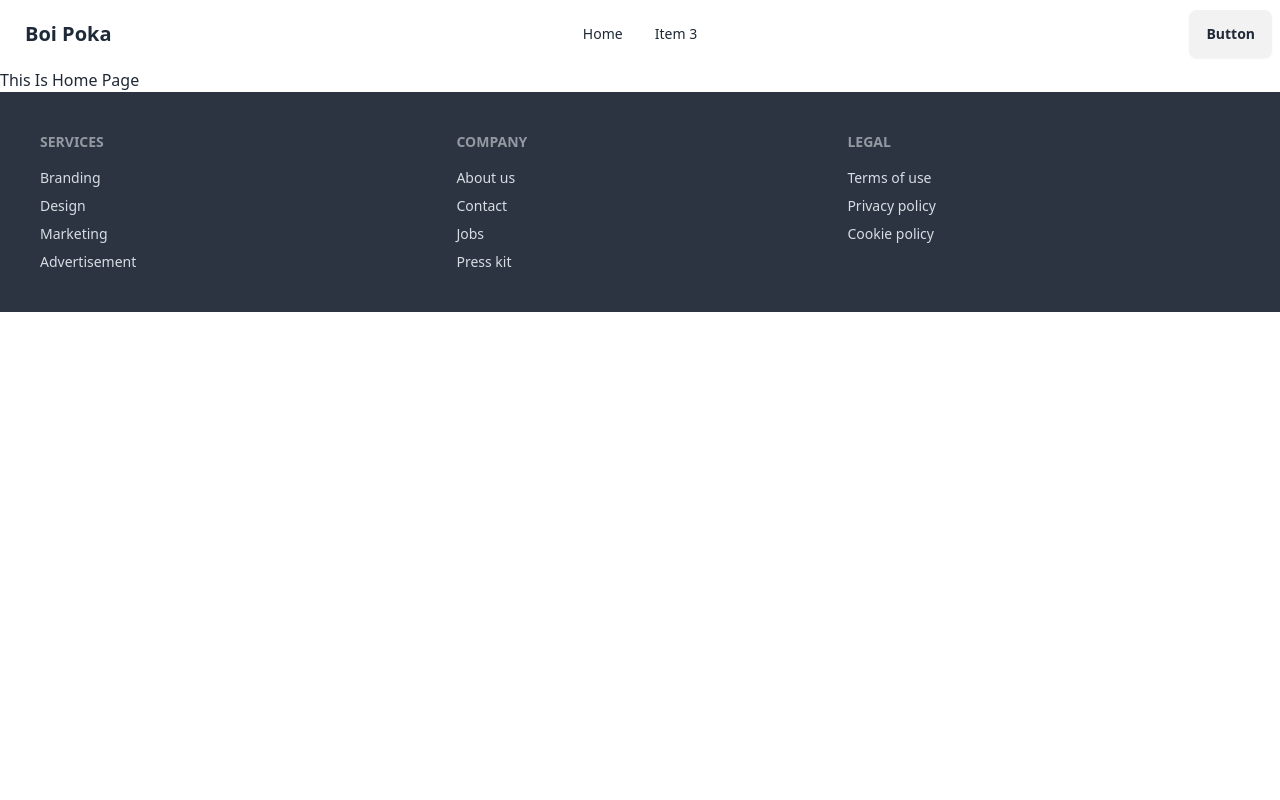
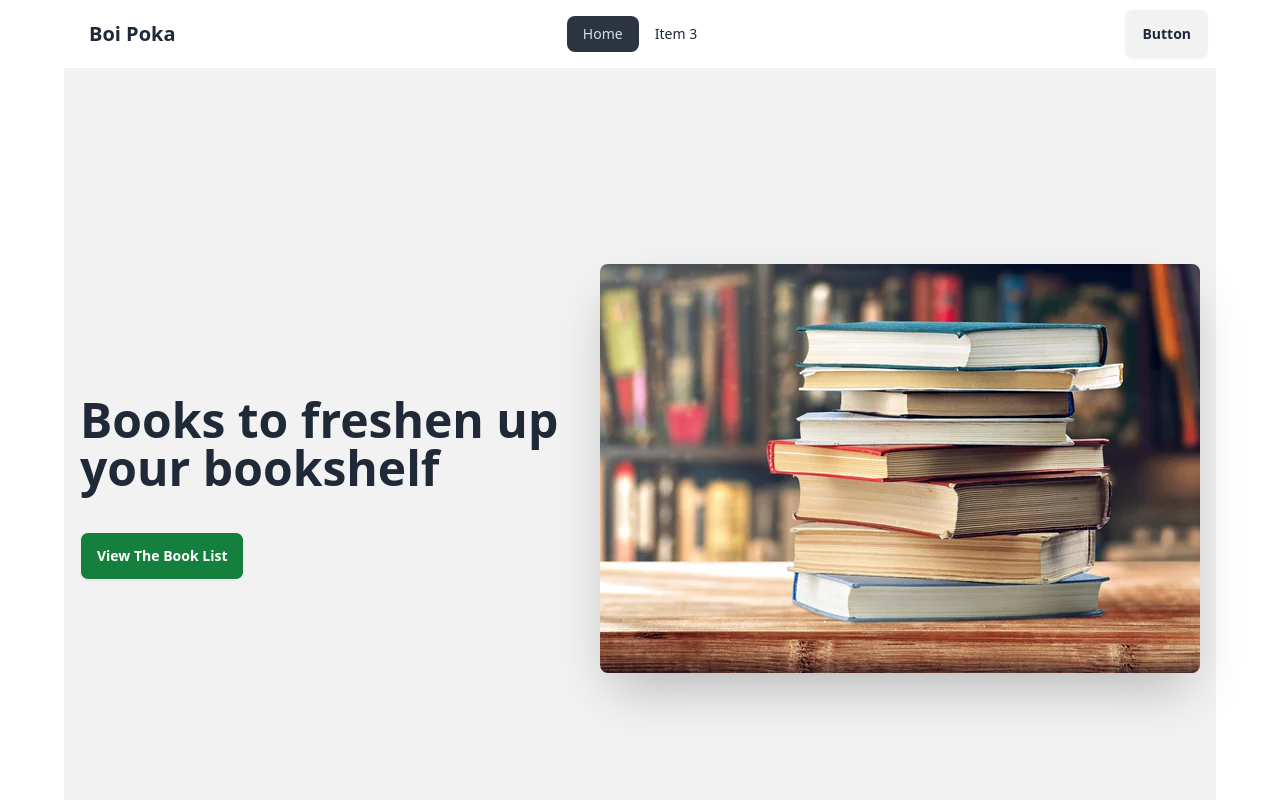
Before and after one commit to Jahid458/BoiPoka-Router, a React (Vite) app: page / in a window 1280 px wide. Shown: the top 800 px of the page. Built offline with nearby package versions, Linux system fonts and the light colour scheme.

Commit message:
Banner added HomePage

```diff
--- /dev/null
+++ b/src/components/Banner/Banner.jsx
@@ -0,0 +1,20 @@
+import React from 'react';
+import bannerImg from '../../assets/books.jpg';
+
+const Banner = () => {
+  return (
+    <div className="hero bg-base-200 min-h-screen">
+    <div className="hero-content flex-col lg:flex-row-reverse">
+      <img
+        src={bannerImg}
+        className="max-w-2xl  rounded-lg shadow-2xl " />
+      <div>
+        <h1 className="text-5xl font-bold py-10">Books to freshen up your bookshelf</h1>
+        <button className="btn bg-green-700 text-white">View The Book List</button>
+      </div>
+    </div>
+  </div>
+  );
+};
+
+export default Banner;
--- a/src/components/Home/Home.jsx
+++ b/src/components/Home/Home.jsx
@@ -1,9 +1,10 @@
 import React from 'react';
+import Banner from '../Banner/Banner';
 
 const Home = () => {
   return (
     <div>
-      <h2>This Is Home Page </h2>
+      <Banner></Banner>
     </div>
   );
 };
--- a/src/components/NavBar/NavBar.jsx
+++ b/src/components/NavBar/NavBar.jsx
@@ -1,8 +1,9 @@
 import React from 'react'
+import { NavLink } from 'react-router-dom'
 
 export default function NavBar() {
   const links= <>
-          <li><a>Home</a></li>
+          <li><NavLink to="/">Home</NavLink></li>
           <li><a>Item 3</a></li>
   </>
   return (
--- a/src/components/Root/Root.jsx
+++ b/src/components/Root/Root.jsx
@@ -4,7 +4,7 @@
 
 const Root = () => {
   return (
-    <div>
+    <div className="max-w-6xl mx-auto">
       <NavBar></NavBar>
       <Outlet></Outlet>
       <Footer></Footer>
```
Also changed, not shown: src/assets/books.jpg (added).
